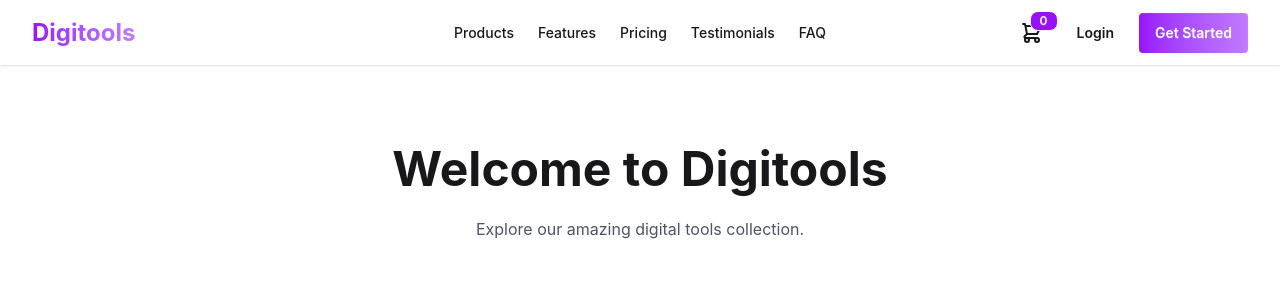
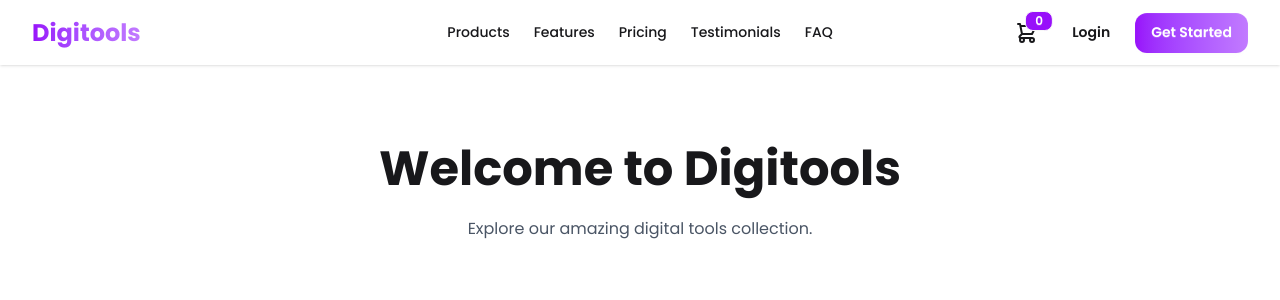
Before and after one commit to everluma/digitools-platform, a React (Vite) app: page / in a window 1280 px wide. Shown: the top 300 px of the page. Built offline with nearby package versions, Linux system fonts and the light colour scheme.

Commit message:
fix navbar

```diff
--- a/src/App.css
+++ b/src/App.css
@@ -1,10 +1,9 @@
 @import url('https://fonts.googleapis.com/css2?family=Poppins:ital,wght@0,100;0,200;0,300;0,400;0,500;0,600;0,700;0,800;0,900;1,100;1,200;1,300;1,400;1,500;1,600;1,700;1,800;1,900&display=swap');
 
-@import "tailwindcss";
-@plugin "daisyui";
 
 
-.body {
+
+body {
   font-family: "Poppins", sans-serif;
 
 }
--- a/src/App.jsx
+++ b/src/App.jsx
@@ -2,13 +2,13 @@
 
 function App() {
   return (
-    <div className="font-poppins">
+    <div >
       {/* Navbar Section */}
       <nav className="navbar bg-base-100 shadow-sm px-4 md:px-8">
         <div className="navbar-start">
           <div className="dropdown">
             <div tabIndex={0} role="button" className="btn btn-ghost lg:hidden">
-              <svg xmlns="http://w3.org" className="h-5 w-5" fill="none" viewBox="0 0 24 24" stroke="currentColor">
+              <svg xmlns="http://www.w3.org/2000/svg" className="h-5 w-5" fill="none" viewBox="0 0 24 24" stroke="currentColor">
                 <path strokeLinecap="round" strokeLinejoin="round" strokeWidth="2" d="M4 6h16M4 12h8m-8 6h16" />
               </svg>
             </div>
@@ -21,7 +21,7 @@
             </ul>
           </div>
           {/* Logo with Gradient */}
-          <a className="text-2xl font-bold bg-gradient-to-r from-purple-600 to-purple-400 bg-clip-text text-transparent cursor-pointer">
+          <a className="text-2xl font-bold bg-gradient-to-r from-purple-600 to-purple-400 bg-clip-text text-transparent cursor-pointer text-[24px]">
             Digitools
           </a>
         </div>
@@ -40,7 +40,7 @@
           {/* Cart Icon */}
           <div tabIndex={0} role="button" className="btn btn-ghost btn-circle">
             <div className="indicator">
-              <svg xmlns="http://w3.org" className="h-6 w-6" fill="none" viewBox="0 0 24 24" stroke="currentColor">
+              <svg xmlns="http://www.w3.org/2000/svg" className="h-6 w-6" fill="none" viewBox="0 0 24 24" stroke="currentColor">
                 <path strokeLinecap="round" strokeLinejoin="round" strokeWidth="2" d="M3 3h2l.4 2M7 13h10l4-8H5.4M7 13L5.4 5M7 13l-2.293 2.293c-.63.63-.184 1.707.707 1.707H17m0 0a2 2 0 100 4 2 2 0 000-4zm-8 2a2 2 0 11-4 0 2 2 0 014 0z" />
               </svg>
               <span className="badge badge-sm indicator-item bg-purple-600 text-white">0</span>
@@ -49,8 +49,8 @@
 
           <button className="btn btn-ghost hidden sm:flex">Login</button>
 
-          {/* Get Started Button with Gradient */}
-          <button className="btn border-none bg-gradient-to-r from-purple-600 to-purple-400 text-white hover:opacity-90 borderRadius-[12px]">
+          {/* Get Started Button */}
+          <button className="btn border-none bg-gradient-to-r from-purple-600 to-purple-400 text-white hover:opacity-90 rounded-[12px]">
             Get Started
           </button>
         </div>
--- a/src/index.css
+++ b/src/index.css
@@ -0,0 +1,2 @@
+@import "tailwindcss";
+@plugin "daisyui";
```
Also changed, not shown: tailwind.config.js (deleted).
